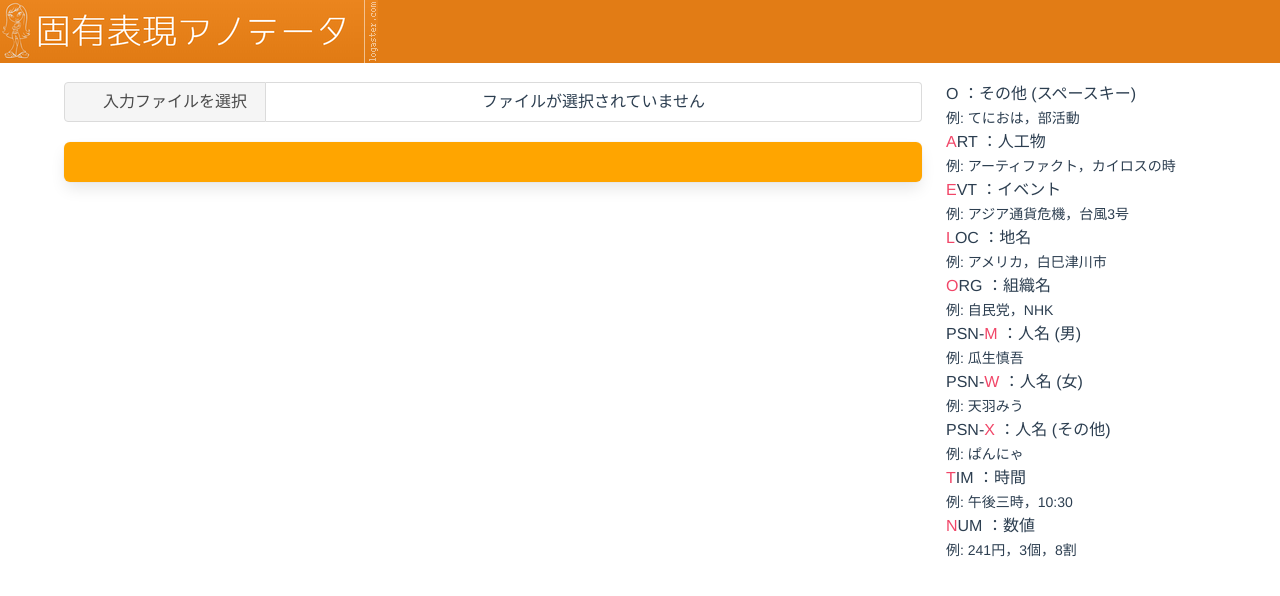
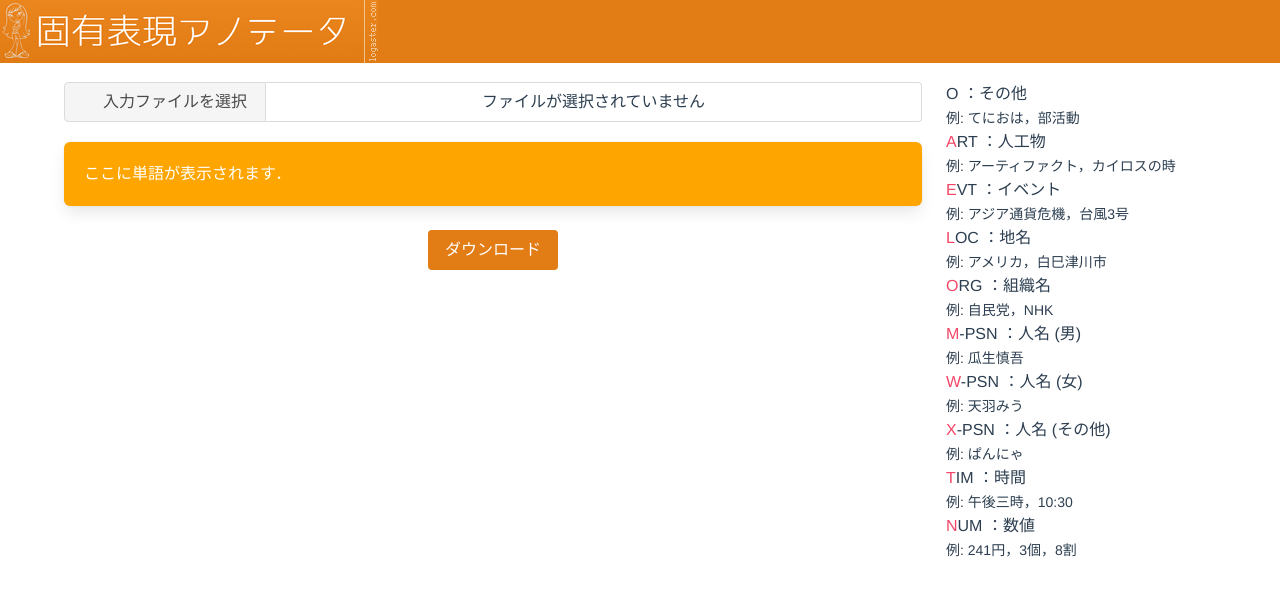
Before and after one commit to fuurin/annotator, a Vue app: page / in a window 1280 px wide. Shown: the top 596 px of the page. Built offline with nearby package versions, Linux system fonts and the light colour scheme; some icons are missing.

Commit message:
一通り

```diff
--- a/src/App.vue
+++ b/src/App.vue
@@ -24,6 +24,7 @@ $primary: #e27c15;
   text-align: center;
   color: #2c3e50;
   margin-top: 30px;
+  margin-bottom: 100px;
 }
 
 
--- a/src/components/Editor.vue
+++ b/src/components/Editor.vue
@@ -1,24 +1,29 @@
 <template>
-  <div class="editor box"
+  <div class="editor box has-text-white"
     @keydown.exact.tab="onTab"
     @keydown.shift.tab="onTabBack"
   >
+    <p v-if="words.length === 0">ここに単語が表示されます．</p>
+
     <WordBlock v-for="word in words"
       :key="word.id"
+      :legend="legend"
+      :classes="classes"
       :id="word.id"
       :cls="word.cls"
       :selected="word.selected"
-      :classes="classes"
       @onSelect="onSelect"
       @onChange="onChange"
-      >
+      @onUnselect="unselect"
+    >
       {{ word.word }}
     </WordBlock>
+    <input type="hidden" id="keyboard">
   </div>
 </template>
 
 <script lang="ts">
-import { Component, Prop, Vue, Watch } from 'vue-property-decorator';
+import { Component, Prop, Vue, Emit } from 'vue-property-decorator';
 import WordBlock from '@/components/WordBlock.vue';
 
 @Component({
@@ -28,12 +33,13 @@ import WordBlock from '@/components/WordBlock.vue';
 })
 export default class Editor extends Vue {
   @Prop({required: true})
-  public legend!: object[];
+  public legend!: object;
 
   @Prop()
   public text: string | null = null;
 
-  public words: any[] = [];
+  @Prop({required: true})
+  public words!: any[];
 
   private classes: string[] = [];
   private selected: number | null = null;
@@ -42,27 +48,33 @@ export default class Editor extends Vue {
     this.classes = Object.keys(this.legend);
   }
 
+  @Emit('onUpdate')
+  public onUpdate(id: number, attr: string, value: any) {}
+
   public onSelect(id: number) {
     if (this.selected !== id) { // 違う単語を選んだ時
       // すでに選ばれているものがあればそれを解除
       if (this.selected !== null) {
-        this.words[this.selected].selected = false;
+        this.onUpdate(this.selected, 'selected', false);
       }
-      this.words[id].selected = true; // 選ばれた単語を選択状態にする
+      this.onUpdate(id, 'selected', true); // 選ばれた単語を選択状態にする
       this.selected = id; // 現在選択されている単語のIDを保持する
-    } else { // 同じ単語をクリックした時は選択解除
-      this.words[id].selected = false;
-      this.selected = null;
-    }
+    } else this.unselect(); // 同じ単語をクリックした時は選択解除
+  }
+
+  public unselect() {
+    if (!this.selected) return;
+    this.onUpdate(this.selected, 'selected', false);
+    this.selected = null;
   }
 
   public onChange(id: number, cls: string) {
-    this.words[id].cls = cls;
+    this.onUpdate(id, 'cls', cls);
   }
 
   public onTab() {
     if (this.selected === null) return;
-    if (this.selected >= this.words.length) return;
+    if (this.selected >= this.words.length - 1) return;
     this.onSelect(this.selected + 1);
   }
 
@@ -71,21 +83,6 @@ export default class Editor extends Vue {
     if (this.selected <= 0) return;
     this.onSelect(this.selected - 1);
   }
-
-  @Watch('text')
-  public textToWords() {
-    if (this.text === null) { return; }
-
-    let id: number = 0;
-    for (const line of this.text.split("\n")) {
-      if (line === "EOS") break;
-      const word = line.split("\t");
-      let cls: string = word[2] || "O";
-      if (cls !== "O" && !this.classes.includes(cls)) cls = "O";
-      this.words.push({id: id++, word: word[0], cls, selected: false});
-    }
-  }
-
 }
 </script>
 
--- a/src/components/TextReader.vue
+++ b/src/components/TextReader.vue
@@ -25,7 +25,7 @@ export default class TextReader extends Vue {
   private filename: string | null = null;
 
   @Emit("onTextRead")
-  public onTextRead(text: string) {}
+  public onTextRead(filename: string, text: string) {}
 
   private onFileChange(e: any) {
 
@@ -36,13 +36,13 @@ export default class TextReader extends Vue {
 
     const files = e.target.files || e.dataTransfer.files;
     this.filename = files[0].name;
-    this.readFile(files[0]);
+    this.readFile(files[0].name, files[0]);
   }
 
-  private readFile(file: File) {
+  private readFile(filename: string, file: File) {
     const reader: FileReader = new FileReader();
     reader.onload = (e: any) => {
-      this.onTextRead(e.target.result);
+      this.onTextRead(filename, e.target.result);
     };
     reader.readAsText(file);
   }
--- a/src/components/TextSaver.vue
+++ b/src/components/TextSaver.vue
@@ -1,7 +1,14 @@
 <template>
-    <div>
-
-    </div>
+  <div>
+    <a id="download-link"
+      class="button is-primary"
+      @click="download"
+      :href="downloadLink"
+      :download="filename"
+    >
+      ダウンロード
+    </a>
+  </div>
 </template>
 
 <script lang="ts">
@@ -9,7 +16,40 @@ import { Component, Prop, Vue } from 'vue-property-decorator';
 
 @Component
 export default class TextSaver extends Vue {
+  @Prop({required: true})
+  public filename!: string;
 
+  @Prop({required: true})
+  public text!: string;
+
+  @Prop({required: true})
+  public words!: object[];
+
+  private downloadLink: string = "#";
+
+  private zip(arr1: any[], arr2: any[]): any[] {
+    return arr1.map((_, i) => [arr1[i], arr2[i]]);
+  }
+
+  private downloadText(fileName: string, content: string) {
+    const blob = new Blob( [ content ], { type: 'text/plain' } );
+    const blobAvailable = window.navigator.msSaveBlob !== undefined;
+    if ( blobAvailable ) {
+        window.navigator.msSaveBlob( blob, fileName );
+        return;
+    }
+    this.downloadLink = URL.createObjectURL( blob );
+  }
+
+  private download() {
+    let result: string = "";
+
+    this.zip(this.text.split("\n"), this.words).forEach((pair) => {
+      if (pair[0] === "EOS") return;
+      result += pair[0] + "\t" + pair[1].cls + "\n";
+    });
+    this.downloadText(this.filename + "_annotated", result);
+  }
 }
 </script>
 
--- a/src/components/WordBlock.vue
+++ b/src/components/WordBlock.vue
@@ -5,7 +5,13 @@
   >
     <slot></slot><br>
     <div class="select is-small">
-      <select @click.stop="" @change="change">
+      <select
+        @click.stop=""
+        @change="change"
+        @keydown.exact.esc="onUnselect"
+        @keydown.exact.enter="select"
+        @keydown="shortcut"
+      >
         <option v-for="c in classes" :key="c" :selected="c==cls">
           {{ c }}
         </option>
@@ -15,10 +21,13 @@
 </template>
 
 <script lang="ts">
-import { Component, Prop, Emit, Vue } from 'vue-property-decorator';
+import { Component, Prop, Emit, Vue} from 'vue-property-decorator';
 
 @Component
 export default class WordBlock extends Vue {
+  @Prop({required: true})
+  public legend!: any;
+
   @Prop({required: true})
   public classes!: string[];
 
@@ -37,24 +46,33 @@ export default class WordBlock extends Vue {
   @Emit('onChange')
   public onChange(id: number, cls: string) {}
 
+  @Emit('onUnselect')
+  public onUnselect() {}
+
   public click(e: any) {
     this.onSelect(this.id);
-    // selectにフォーカス
+    e.currentTarget.children[1].children[0].focus(); // selectにフォーカス
+  }
+
+  public select() {
+    if (!this.selected) this.onSelect(this.id);
   }
 
   public change(e: any) {
-    const selectedCls: string = this.classes[e.target.selectedIndex];
+    const id = e.target.selectedIndex;
+    const selectedCls: string = this.classes[id];
     this.onChange(this.id, selectedCls);
   }
 
-  public created() {
-    // document.getElementsByClassName("word-block")[this.id].addEventListener('keydown', (e: any) => {
-    //   console.log(e.keyCode);
-    // });
-  }
-
-  public shortcutSelect(e: any) {
+  public shortcut(e: any) {
     if (!this.selected) return;
+    for (const cls in this.classes) {
+      if (!this.legend[cls]) continue;
+      if (this.legend[cls].shortcut === e.key.toUpperCase()) {
+        this.onChange(this.id, cls);
+        return;
+      }
+    }
   }
 }
 </script>
--- a/src/views/Home.vue
+++ b/src/views/Home.vue
@@ -5,7 +5,8 @@
         <div class="text-reader">
           <TextReader @onTextRead="onTextRead"></TextReader>
         </div>
-        <Editor :legend="legend" :text="inputText"></Editor>
+        <Editor :legend="legend" :text="text" :words="words" @onUpdate="onUpdate"></Editor>
+        <TextSaver :filename="filename" :text="text" :words="words"></TextSaver>
       </div>
       <div class="column is-3">
         <div class="sidebar">
@@ -25,14 +26,14 @@ import Legend from '@/components/Legend.vue';
 
 
 const LEGEND = {
-  "O" : {name: "その他 (スペースキー)", example: "てにおは，部活動", shortcut: " "},
+  "O" : {name: "その他", example: "てにおは，部活動", shortcut: "1"},
   "ART": {name: "人工物", example: "アーティファクト，カイロスの時", shortcut: "A"},
   "EVT": {name: "イベント", example: "アジア通貨危機，台風3号", shortcut: "E"},
   "LOC": {name: "地名", example: "アメリカ，白巳津川市", shortcut: "L"},
   "ORG": {name: "組織名", example: "自民党，NHK", shortcut: "O"},
-  "PSN-M": {name: "人名 (男)", example: "瓜生慎吾", shortcut: "M"},
-  "PSN-W": {name: "人名 (女)", example: "天羽みう", shortcut: "W"},
-  "PSN-X": {name: "人名 (その他)", example: "ぱんにゃ", shortcut: "X"},
+  "M-PSN": {name: "人名 (男)", example: "瓜生慎吾", shortcut: "M"},
+  "W-PSN": {name: "人名 (女)", example: "天羽みう", shortcut: "W"},
+  "X-PSN": {name: "人名 (その他)", example: "ぱんにゃ", shortcut: "X"},
   "TIM": {name: "時間", example: "午後三時，10:30", shortcut: "T"},
   "NUM": {name: "数値", example: "241円，3個，8割", shortcut: "N"},
 };
@@ -46,11 +47,36 @@ const LEGEND = {
   },
 })
 export default class Home extends Vue {
-  public inputText: string | null = null;
+  public filename: string | null = null;
+  public text: string | null = null;
+  public words: object[] = [];
   private legend: object = LEGEND;
+  private classes: string[] = Object.keys(LEGEND);
 
-  public onTextRead(text: string) {
-    this.inputText = text;
+  public onTextRead(filename: string, text: string) {
+    this.filename = filename;
+    this.text = text;
+    this.words = this.textToWords(text);
+  }
+
+  public textToWords(text: string): object[] {
+    if (!text) { return []; }
+
+    const words: any[] = [];
+    let id: number = 0;
+    for (const line of text.split("\n")) {
+      if (line === "EOS") break;
+      const word = line.split("\t");
+      let cls: string = word[2] || "O";
+      if (cls !== "O" && !this.classes.includes(cls)) cls = "O";
+      words.push({id: id++, word: word[0], cls, selected: false});
+    }
+    return words;
+  }
+
+  public onUpdate(id: number, attr: string, value: any) {
+    const word: any = this.words[id];
+    word[attr] = value;
   }
 }
 </script>
```
